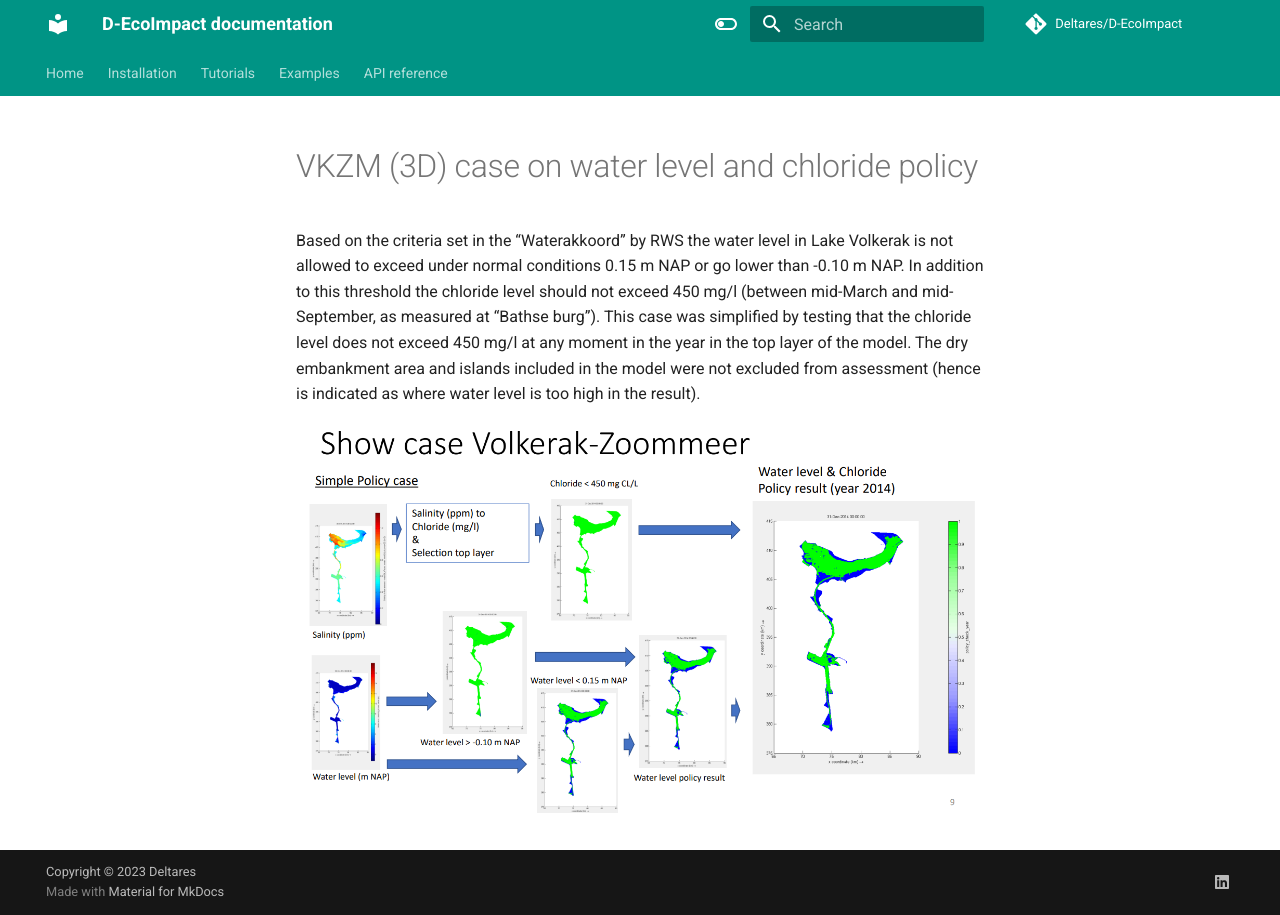
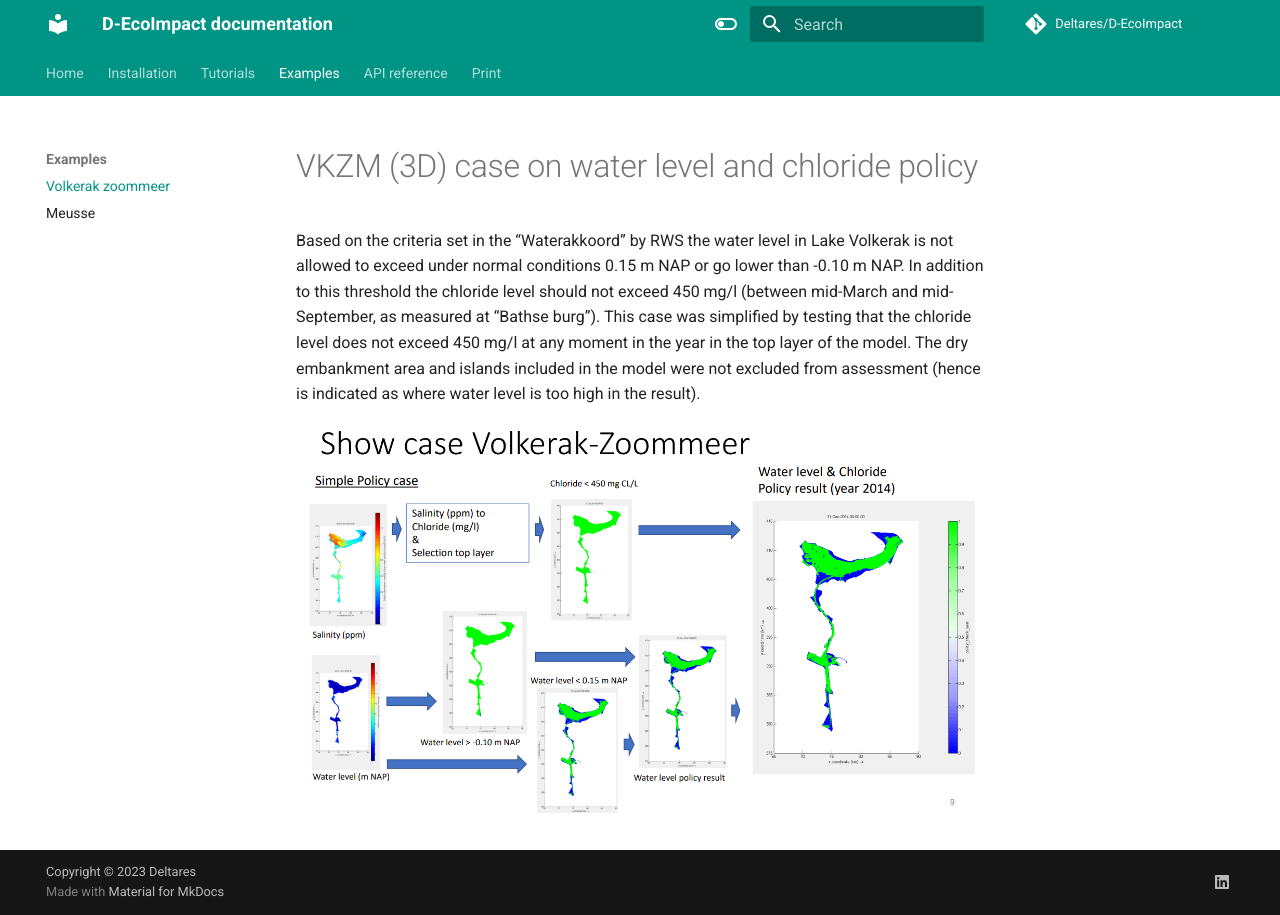
Before and after one commit to Deltares/D-EcoImpact, an MkDocs documentation site: the page built from docs/examples/volkerak.md, in a window 1280 px wide. Built offline with MkDocs 1.6.1 and Material for MkDocs 9.7.7, drawn with Linux system fonts in a browser that asks for light colours; comment, search, counter and statistics services are not loaded; the version menu is left out.

Commit message:
feat [DEI-9]: navigation to print page

```diff
--- a/mkdocs.yml
+++ b/mkdocs.yml
@@ -62,11 +62,12 @@
       - Visualization: "tutorials/visualization.md"
       - Input files: "tutorials/input.md"
   - Examples:
-      - Valkerak zoommeer: "examples/valkerak.md"
+      - Volkerak zoommeer: "examples/volkerak.md"
       - Meusse: "examples/maas.md"
   - API reference:
       - Business:
           - "Application.py": "api/business/application.md"
+  - Print: "print_page"
 
 copyright: |
   Copyright &copy; 2023 <a href="https://www.deltares.nl/en/"  target="_blank" rel="noopener">Deltares</a>
```
